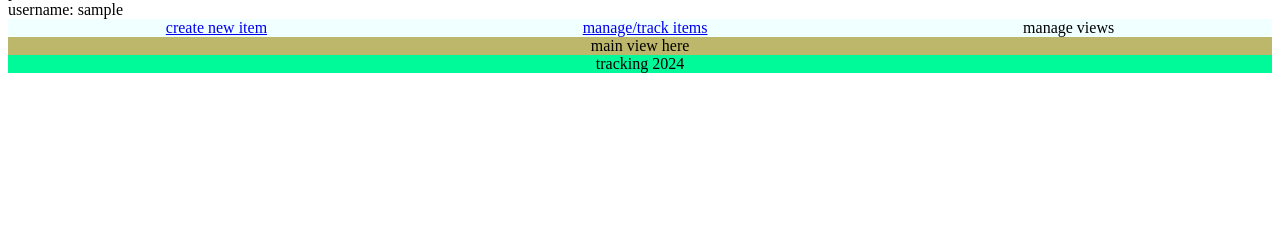
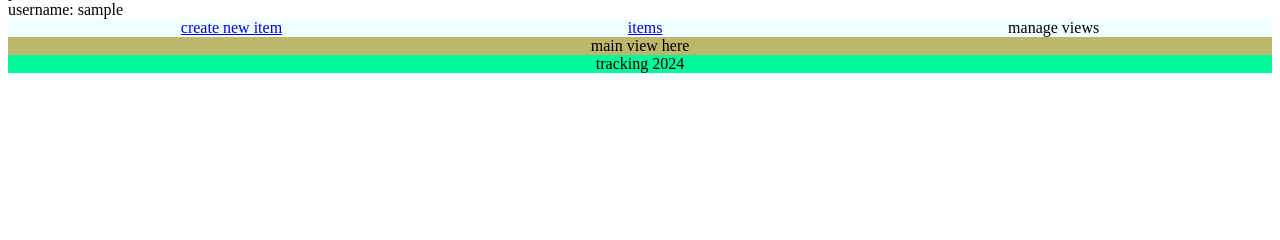
Before and after one commit to maimedlord/tracking, a Flask app: page /console in a window 1280 px wide. Shown: the part 100-340 px from the top of the page. Run offline with Flask 2, Linux system fonts and the light colour scheme; the visitor is signed in with stand-in values (Sample User, id 1).

Commit message:
working on items

```diff
--- a/app.py
+++ b/app.py
@@ -122,6 +122,7 @@ def item_create():
         db_response = db.item_create(current_user.id_str, request.form.to_dict())
         if not db_response:
             return render_template('item_create.html', error_msg='your item could not be created')
+        return render_template('item_create.html', message='Your item has been created!')
     return render_template('item_create.html', item_attributes=item_attributes.keys())
 
 
--- a/templates/console.html
+++ b/templates/console.html
@@ -17,7 +17,7 @@
     username: {{ current_user.username }}
     <div id="console_nav">
         <div><a href="{{ url_for('item_create') }}">create new item</a></div>
-        <div><a href="{{ url_for('items_manage') }}">manage/track items</a></div>
+        <div><a href="{{ url_for('items_manage') }}">items</a></div>
         <div>manage views</div>
     </div>
     <div class="console_view">
--- a/templates/item_create.html
+++ b/templates/item_create.html
@@ -10,6 +10,7 @@
     <div id="root_item_create">
         <div id="message_correction">
             {{ error_msg }}
+            {{ message }}
         </div>
         <div>Fill out only the fields you want your trackable item to have:</div>
         <div>
```
